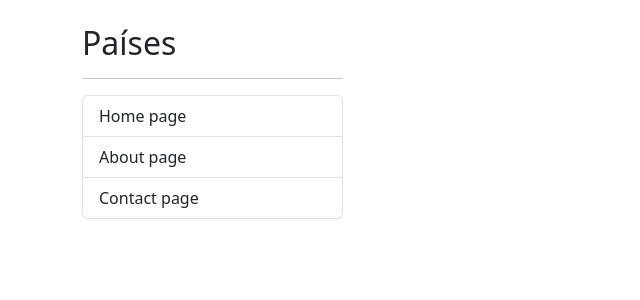
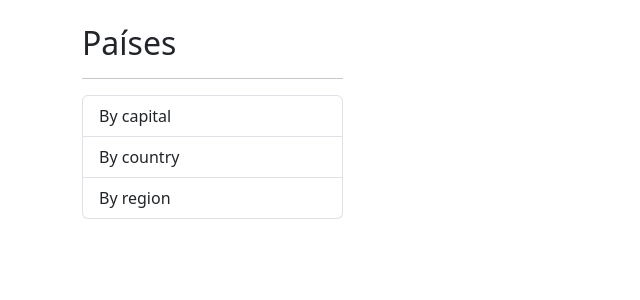
Before and after one commit to danielaliendo/04-country-app, an Angular app: page /countries in a window 1280 px wide. Shown: the top 300 px of the page, without its empty margins (0-640 px from the left). Built offline with nearby package versions, Linux system fonts and the light colour scheme.

Commit message:
home, about and contact link items were commented

```diff
--- a/src/app/shared/components/sidebar/sidebar.component.html
+++ b/src/app/shared/components/sidebar/sidebar.component.html
@@ -2,8 +2,12 @@
 <hr>
 
 <ul class="list-group">
-  <li routerLinkActive="active" [routerLinkActiveOptions]="{exact: true}" routerLink="/" class="list-group-item">Home
+  <!-- <li routerLinkActive="active" [routerLinkActiveOptions]="{exact: true}" routerLink="/" class="list-group-item">Home
     page </li>
   <li routerLinkActive="active" routerLink="about" class="list-group-item">About page </li>
   <li routerLinkActive="active" routerLink="contact" class="list-group-item">Contact page </li>
+   -->
+  <li routerLinkActive="active" routerLink="countries/by-capital" class="list-group-item">By capital</li>
+  <li routerLinkActive="active" routerLink="countries/by-country" class="list-group-item">By country</li>
+  <li routerLinkActive="active" routerLink="countries/by-region" class="list-group-item">By region</li>
 </ul>
```
